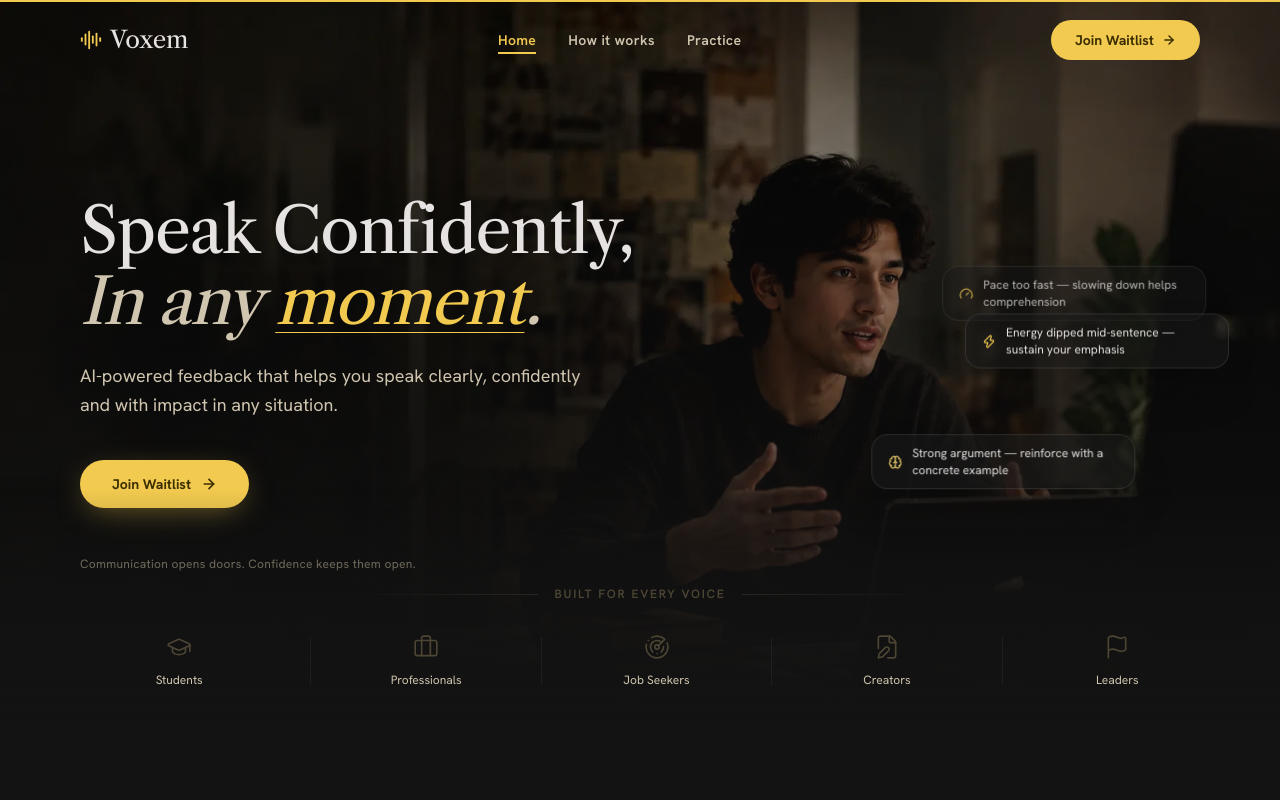
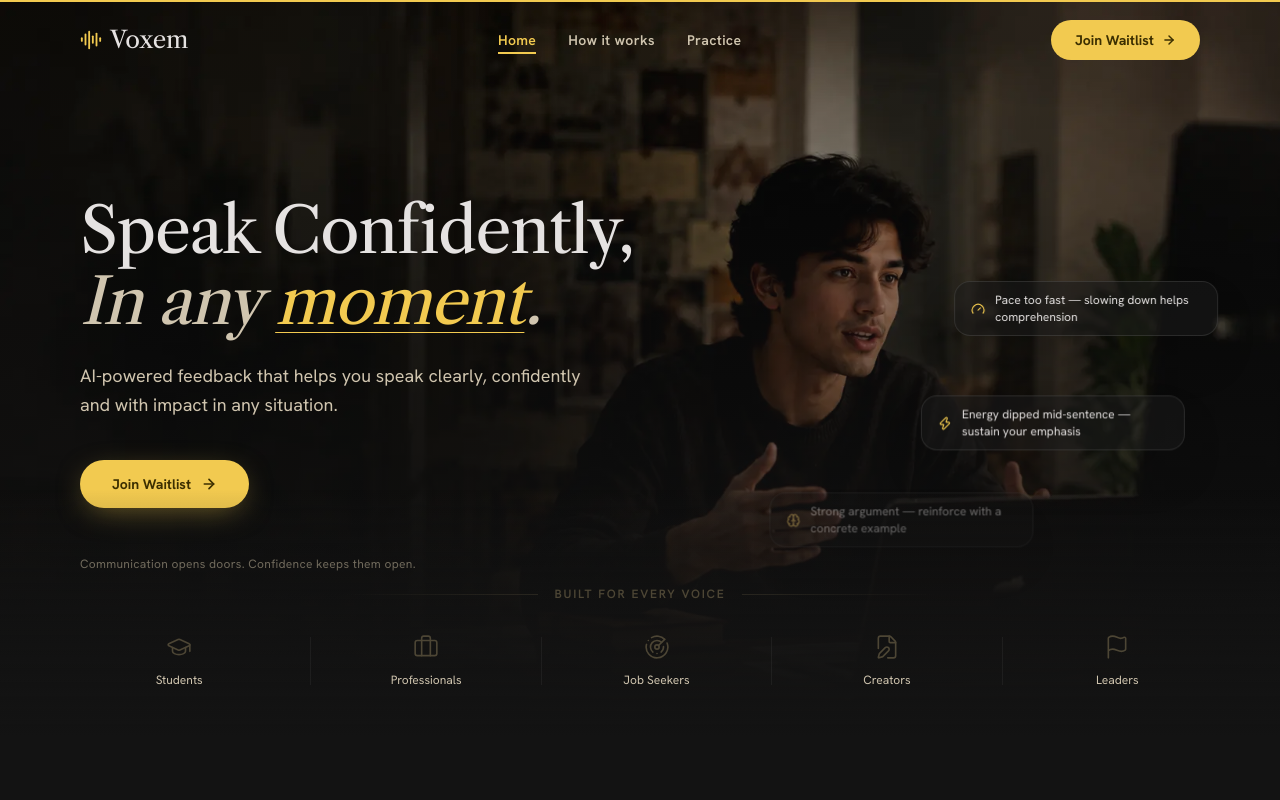
Before and after one commit to SurajAiri/confidence-speak-up, a Next.js app in the folder apps/demo/: page / in a window 1280 px wide. Shown: the top 800 px of the page. Built offline with nearby package versions, Linux system fonts and the light colour scheme.

Commit message:
hero-section-animation-issue-fixed

```diff
--- a/apps/demo/src/components/hero.tsx
+++ b/apps/demo/src/components/hero.tsx
@@ -66,16 +66,39 @@ const FLOATING_TAGS = [
   },
 ];
 
-// Each tag's own loop: travel for TRAVEL_MS, then stay hidden for GAP_MS, repeat.
-// STAGGER_MS is the time offset between consecutive tags launching.
-// With TRAVEL_MS=7200, GAP_MS=8700 → full period=15900ms, stagger=2400ms
-// → at any moment ~3 tags are visible simultaneously, drifting at a
-// comfortable, readable pace (faster than the previous 9500ms pass,
-// still well short of the original 4800ms rush).
-const TRAVEL_MS = 7200;
-const GAP_MS = 8700; // invisible hold before next pass
-const PERIOD_MS = TRAVEL_MS + GAP_MS; // each tag's full loop = 15900ms
-const STAGGER_MS = 2400; // offset between consecutive tags
+// ---------------------------------------------------------------------------
+// Animation model — only two knobs matter, everything else is derived so it
+// can never silently drift out of sync when you tune them.
+//
+//   TRAVEL_MS   speed   — how long one card takes to cross the arc
+//   STAGGER_MS  spawn   — delay before the next card launches
+//
+// PERIOD_MS is forced to be an exact multiple of STAGGER_MS (one full trip
+// per tag), which guarantees the staggered tags tile the timeline cleanly
+// instead of drifting relative to each other. GAP_MS (idle time before a
+// tag's next lap) falls out of that, it is not a number you should hand-pick.
+//
+//   visible_at_once ≈ TRAVEL_MS / STAGGER_MS
+//
+// Current values → 7200 / 2400 = 3 cards visible at any moment.
+// Want denser? Lower STAGGER_MS (e.g. 1800 → ~4 visible). Want sparser?
+// Raise it. Don't touch GAP_MS/PERIOD_MS directly — they're computed below.
+// ---------------------------------------------------------------------------
+const TRAVEL_MS = 8000; // speed: time for one card to travel start -> end
+const STAGGER_MS = 2800; // spawn rate: time between successive card launches
+const FADE_IN_PCT = 0.15; // fraction of TRAVEL_MS spent fading in
+const FADE_OUT_PCT = 0.18; // fraction of TRAVEL_MS spent fading out
+
+const TAG_COUNT = FLOATING_TAGS.length;
+const PERIOD_MS = TAG_COUNT * STAGGER_MS; // each tag's full loop (travel + idle)
+
+if (PERIOD_MS <= TRAVEL_MS) {
+  // Dev-time guard: if this ever fires, every tag overlaps permanently —
+  // either raise STAGGER_MS or lower TRAVEL_MS.
+  console.warn(
+    `[Hero] PERIOD_MS (${PERIOD_MS}) <= TRAVEL_MS (${TRAVEL_MS}); tags will never fully cycle out. Raise STAGGER_MS or lower TRAVEL_MS.`,
+  );
+}
 
 function scrollToWaitlist() {
   const el = document.getElementById("waitlist");
@@ -98,12 +121,14 @@ function quadBezier(t: number, p0: number, p1: number, p2: number): number {
  * BezierTag — each tag has its own independent looping rAF.
  *
  * Within each PERIOD_MS loop:
- *   0 → TRAVEL_MS  : tag travels along the Bézier arc (visible)
- *   TRAVEL_MS → end: tag is hidden (waiting for next loop)
+ *   0 → TRAVEL_MS   : tag travels along the Bézier arc (visible)
+ *   TRAVEL_MS → end : tag is hidden (idle, waiting for next loop)
  *
  * launchOffset is pre-subtracted from startTs so tag i appears
- * i*STAGGER_MS after the previous one, creating a staggered stream
- * where 2-3 are always visible at once.
+ * i*STAGGER_MS after the previous one. Because PERIOD_MS is an exact
+ * multiple of STAGGER_MS, these offsets tile the loop with no drift,
+ * so the "N tags visible at once" count stays constant over time
+ * instead of wobbling.
  *
  * The panel is a strip anchored to the bottom-right of the section,
  * sized and positioned to sit over the laptop in the background photo
@@ -162,31 +187,23 @@ function BezierTag({
 
       if (startTsRef.current === null) startTsRef.current = ts;
 
-      // Position within this tag's own looping period
-      const elapsed = ts - startTsRef.current;
-      const cyclePos = elapsed % PERIOD_MS;
+      // Position within this tag's own looping period.
+      const elapsed = (ts - startTsRef.current) % PERIOD_MS;
+      const isTraveling = elapsed < TRAVEL_MS;
 
-      let opacity: number;
-      let localT: number;
+      // rawT: 0->1 progress through the travel phase only.
+      const rawT = isTraveling ? elapsed / TRAVEL_MS : 0;
+      const localT = isTraveling ? easeInOut(rawT) : 0;
 
-      if (cyclePos < TRAVEL_MS) {
-        // Active: travelling along the arc
-        const rawT = cyclePos / TRAVEL_MS;
-        localT = easeInOut(rawT);
-
-        // Smooth fade in (first 10%) → fully visible → fade out (last 12%)
-        if (rawT < 0.15) {
-          opacity = rawT / 0.15;
-        } else if (rawT > 0.82) {
-          opacity = (1 - rawT) / 0.18;
-        } else {
-          opacity = 1;
-        }
-      } else {
-        // Hidden: waiting for next loop pass
-        opacity = 0;
-        localT = 0;
-      }
+      // Fade in for the first FADE_IN_PCT, fade out for the last
+      // FADE_OUT_PCT, fully opaque in between. Zero whenever idle.
+      const opacity = !isTraveling
+        ? 0
+        : rawT < FADE_IN_PCT
+          ? rawT / FADE_IN_PCT
+          : rawT > 1 - FADE_OUT_PCT
+            ? (1 - rawT) / FADE_OUT_PCT
+            : 1;
 
       const x = quadBezier(localT, p0x, p1x, p2x);
       const y = quadBezier(localT, p0y, p1y, p2y);
@@ -203,7 +220,6 @@ function BezierTag({
     // Prime the start timestamp so this tag is already `launchOffset` ms into
     // its own period — giving it the correct staggered position in the stream.
     const prime = requestAnimationFrame((ts) => {
-      // Subtract launchOffset so tag appears as if it started that many ms ago
       startTsRef.current = ts - launchOffset;
       rafRef.current = requestAnimationFrame(tick);
     });
```
